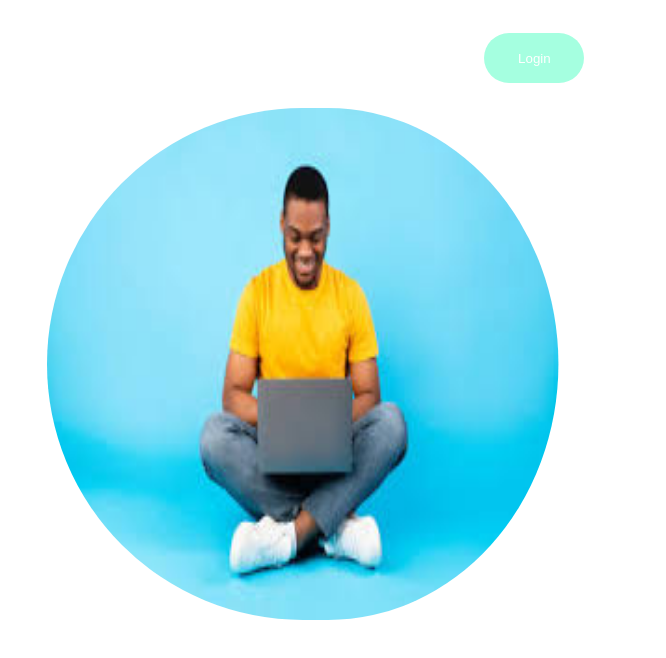
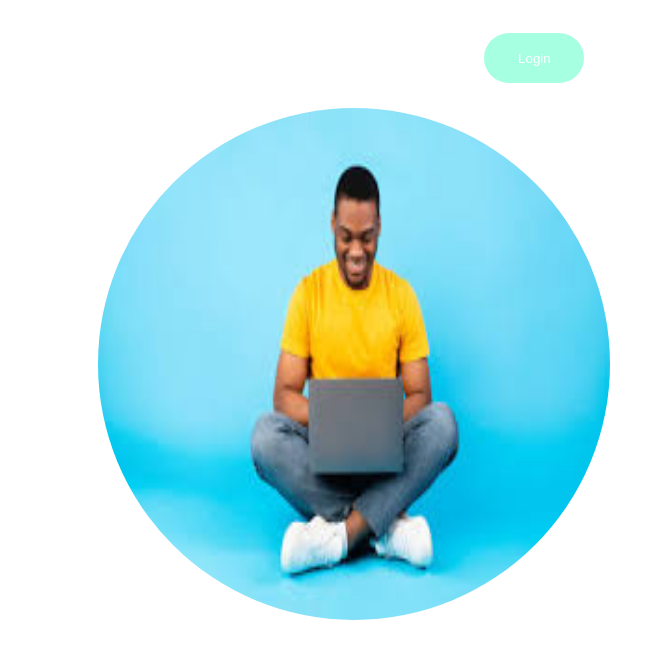
Before and after one commit to XxPrawlerxX/LandingPage, a plain HTML site: page index.html in a window 1280 px wide. Shown: the full height of the page, 614-1280 px from the left. Drawn offline with Linux system fonts and the light colour scheme.

Commit message:
Update styles.css

```diff
--- a/styles.css
+++ b/styles.css
@@ -55,7 +55,6 @@ body{
     height: 40vw;
     border-radius: 20vw;
     float: right;
-    padding-right: 2vw;
 }
 .side_image:hover{
     opacity: 0.8;
```
